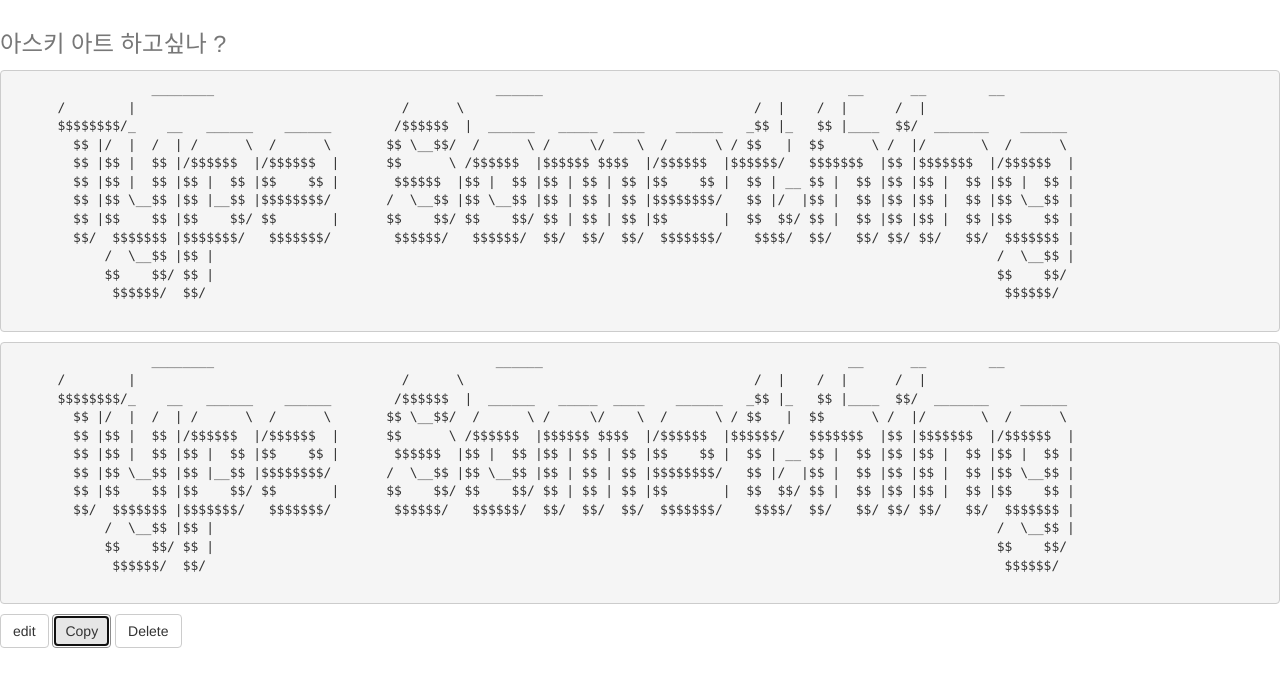
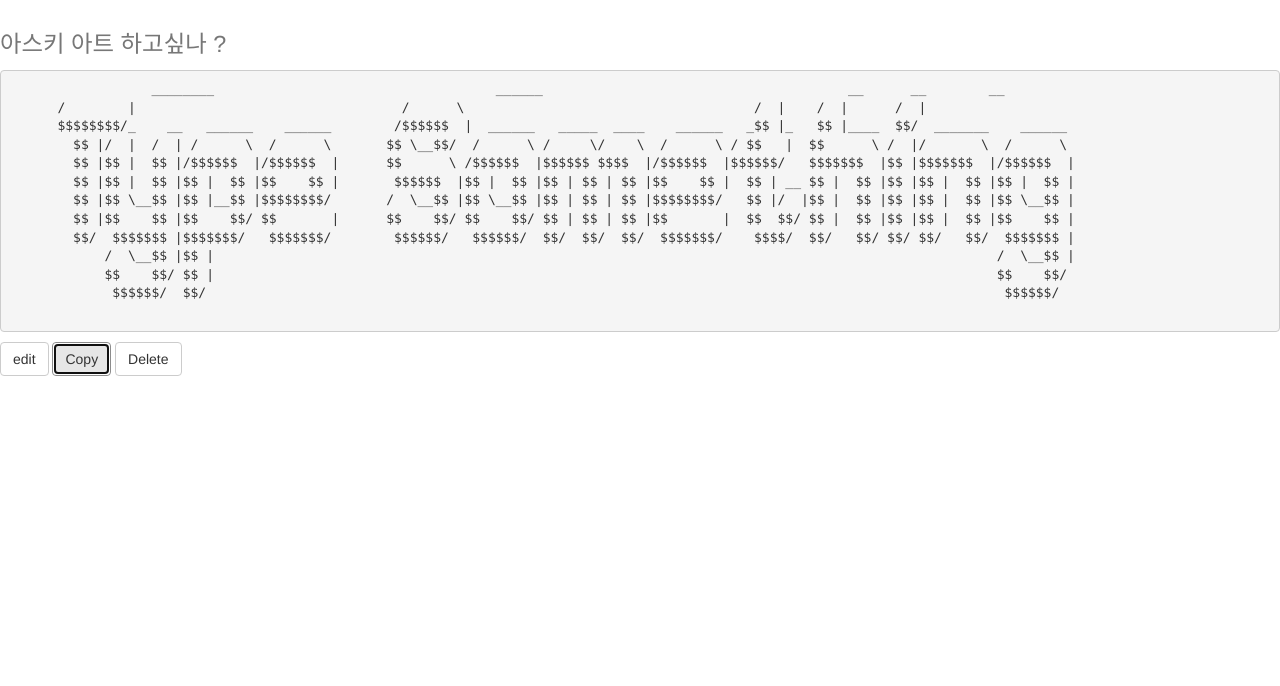
Before and after one commit to ByeongGi/ASCII-ART-, a plain HTML site: page index.html in a window 1280 px wide. Both pictures are taken after a click on the button "Copy". Drawn offline with nearby package versions, Linux system fonts and the light colour scheme; some icons are missing.

Commit message:
Update index.html

```diff
--- a/index.html
+++ b/index.html
@@ -55,7 +55,7 @@
 
     function btnCopy(){
         var reply_text = $('#reply_001').text();
-        $('#reply-copy').after('<pre>'+reply_text+'</pre>');
+        $('#reply-copy > ').after('<pre>'+reply_text+'</pre>');
 
     }
 
```
